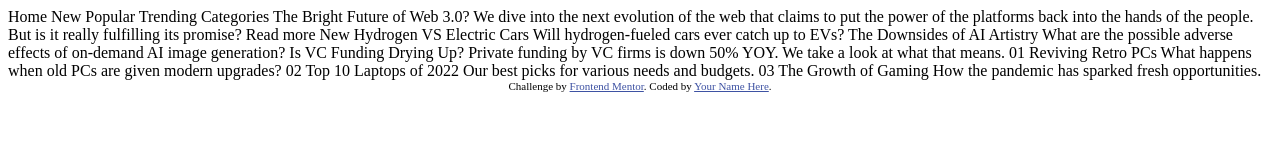
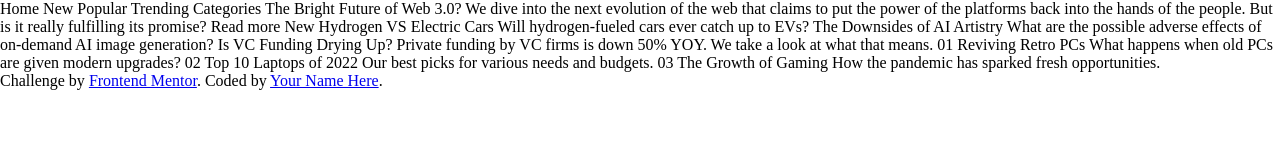
Before and after one commit to NigelDorning/frontend-mentor-news-homepage, a plain HTML site: page index.html in a window 1280 px wide. Drawn offline with Linux system fonts and the light colour scheme.

Commit message:
style: Setup style sheets

```diff
--- a/index.html
+++ b/index.html
@@ -7,20 +7,9 @@
   <!-- displays site properly based on user's device -->
 
   <link rel="icon" type="image/png" sizes="32x32" href="./assets/images/favicon-32x32.png">
+  <link rel="stylesheet" href="style.css">
 
   <title>Frontend Mentor | News homepage</title>
-
-  <!-- Feel free to remove these styles or customise in your own stylesheet 👍 -->
-  <style>
-    .attribution {
-      font-size: 11px;
-      text-align: center;
-    }
-
-    .attribution a {
-      color: hsl(228, 45%, 44%);
-    }
-  </style>
 </head>
 
 <body>
--- /dev/null
+++ b/style.css
@@ -0,0 +1,27 @@
+@import url('https://fonts.googleapis.com/css2?family=Inter:wght@400;700;800&display=swap');
+
+/* Reset
+   ========================================================================== */
+* {
+    margin: 0;
+    padding: 0;
+}
+
+/* Custom Properties
+   ========================================================================== */
+:root {
+    /* Colors */
+    --soft-orange:hsl(35, 77%, 62%);
+    --soft-red: hsl(5, 85%, 63%);
+    --off-white: hsl(36, 100%, 99%);
+    --grayish-blue: hsl(233, 8%, 79%);
+    --dark-grayish-blue: hsl(236, 13%, 42%);
+    --very-dark-blue: hsl(240, 100%, 5%);
+
+    /* Typography */
+    --font-size: 15px;
+    --font-family: 'Inter', sans-serif;
+}
+
+/* General Styles
+   ========================================================================== */
```
